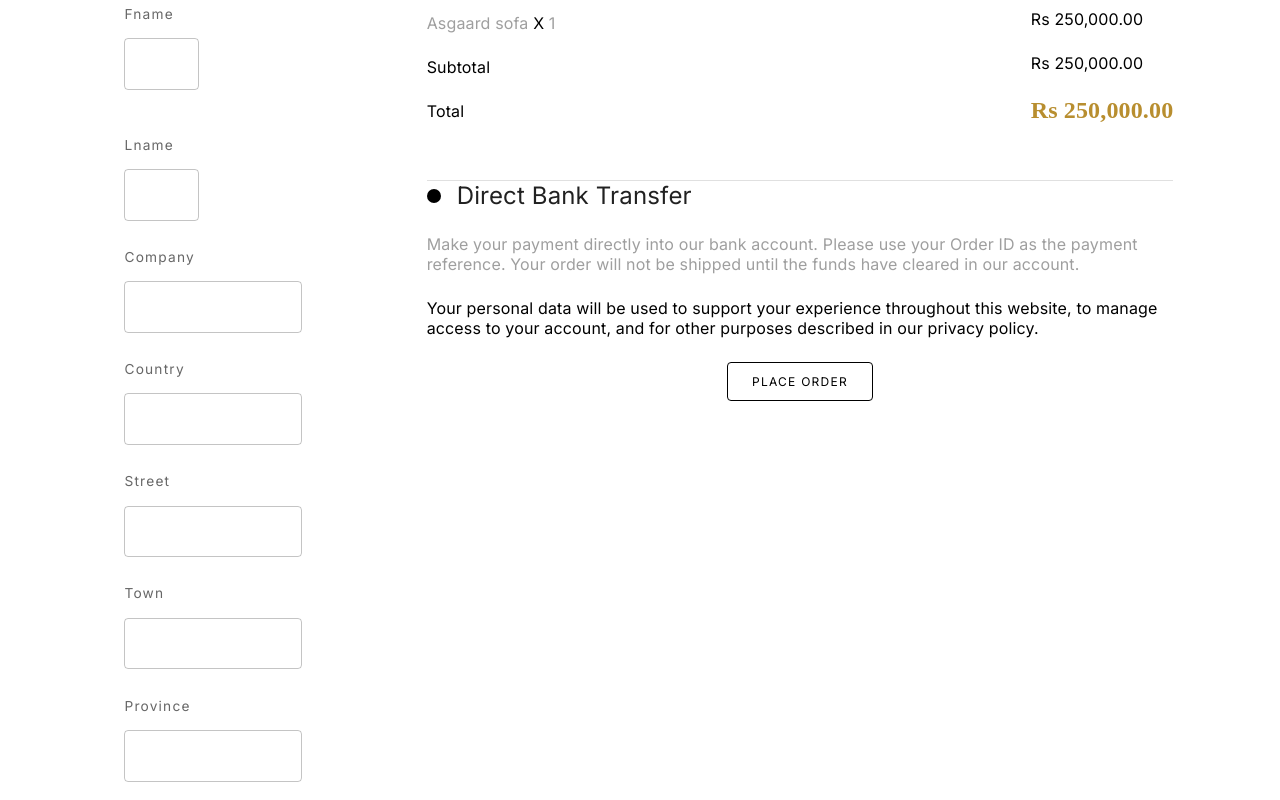
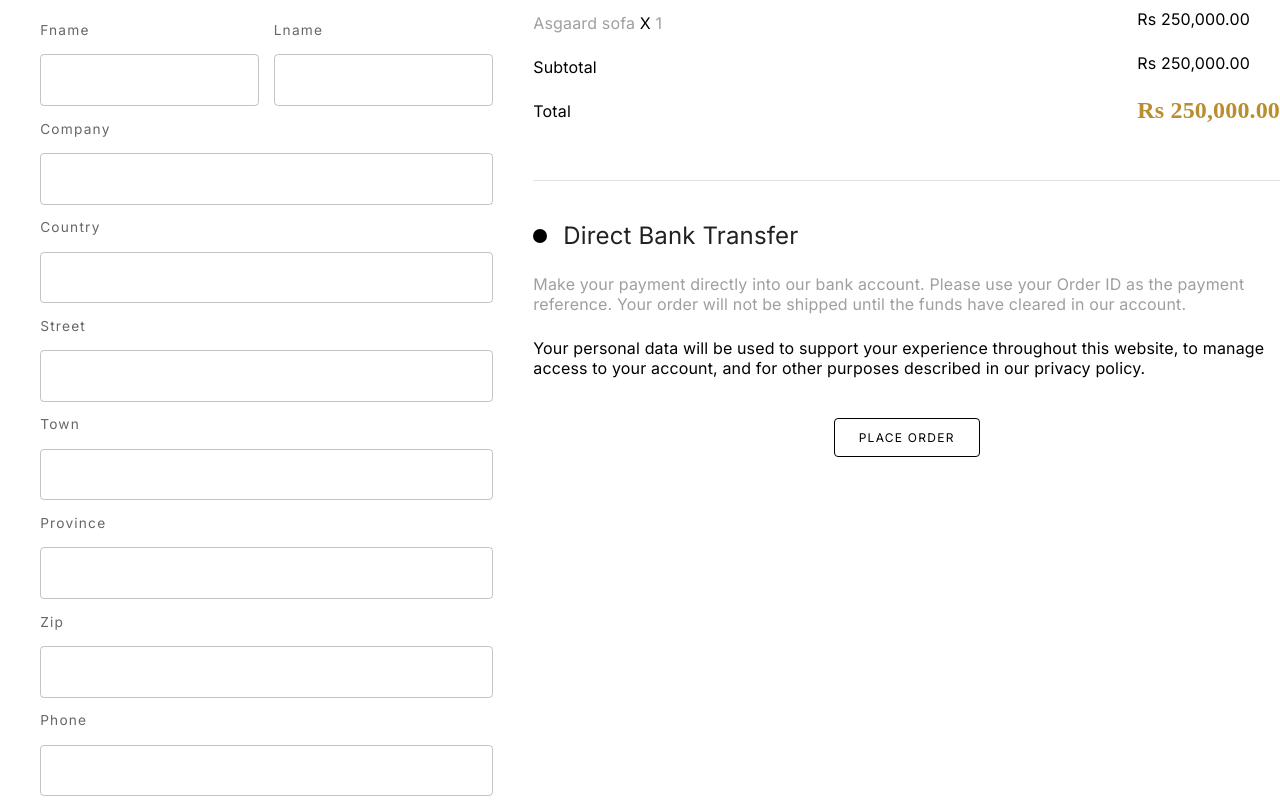
Before and after one commit to buzzracharyeah-rejan/ecommerce_test, a React (Vite) app: page /checkout in a window 1280 px wide. Shown: the part 640-1440 px from the top of the page. Built offline with nearby package versions, Linux system fonts and the light colour scheme.

Commit message:
fix: style checkout

```diff
--- a/src/scenes/Checkout/index.tsx
+++ b/src/scenes/Checkout/index.tsx
@@ -24,7 +24,7 @@ const Checkout = () => {
       <Header title='Contacts' location='Home' location1='Checkout' />
       <Grid container>
         {/* LEFT */}
-        <Grid item xs={12} md={6} lg={4} display={'flex'} flexDirection={'column'}>
+        <Grid item xs={12} md={6} lg={5} display={'flex'} flexDirection={'column'}>
           <Box sx={{ ...classes.justifyContentCol, m: '6.5rem 0 2.5rem 0' }}>
             <Typography
               variant='h4'
@@ -38,57 +38,50 @@ const Checkout = () => {
             >
               Billing details
             </Typography>
-            <form onSubmit={handleSubmit(onSubmit)}>
+            <Box component='form' onSubmit={handleSubmit(onSubmit)} sx={{ mt: '1rem' }}>
               <Box sx={{ ...classes.justifyContent }}>
-                <Grid
-                  item
-                  xs={12}
-                  md={6}
-                  lg={5}
-                  sx={{ ...classes.justifyContentCol, gap: '0.85rem' }}
-                >
-                  <Grid container gap={4}>
-                    <Grid item xs={12} md={5}>
+                <Grid container width='453px' gap='0.91rem'>
+                  <Grid item xs={12} md={5.8}>
+                    <Box>
                       <FormInputText name='fname' control={control} label='First Name' />
+                    </Box>
                   </Grid>
-                    <Grid item xs={12} md={5}>
+                  <Grid item xs={12} md={5.8}>
+                    <Box>
                       <FormInputText name='lname' control={control} label='Last Name' />
+                    </Box>
                   </Grid>
                 </Grid>
-                  <Grid item xs={12}>
-                    <FormInputText
-                      name='company'
-                      control={control}
-                      label='Company Name (Optional)'
-                    />
-                  </Grid>
-                  <Grid item xs={12}>
+
+                <Box width='453px'>
+                  <FormInputText name='company' control={control} label='Company Name (Optional)' />
+                </Box>
+                <Box width='453px'>
                   <FormInputText name='country' control={control} label='Country / Region' />
-                  </Grid>
-                  <Grid item xs={12}>
+                </Box>
+                <Box width='453px'>
                   <FormInputText name='street' control={control} label='Street address' />
-                  </Grid>
-                  <Grid item xs={12}>
+                </Box>
+                <Box width='453px'>
                   <FormInputText name='town' control={control} label='Town / City' />
-                  </Grid>
-                  <Grid item xs={12}>
+                </Box>
+                <Box width='453px'>
                   <FormInputText name='province' control={control} label='Province' />
-                  </Grid>
-                  <Grid item xs={12}>
+                </Box>
+                <Box width='453px'>
                   <FormInputText name='zip' control={control} label='ZIP code' />
-                  </Grid>
-                  <Grid item xs={12}>
+                </Box>
+                <Box width='453px'>
                   <FormInputText name='phone' control={control} label='Phone' />
-                  </Grid>
-                  <Grid item xs={12}>
+                </Box>
+                <Box width='453px'>
                   <FormInputText name='email' control={control} label='Email address' />
-                  </Grid>
-                  <Grid item xs={12}>
+                </Box>
+                <Box width='453px'>
                   <FormInputText name='additionalInfo' control={control} label='' />
-                  </Grid>
-                </Grid>
                 </Box>
-            </form>
+              </Box>
+            </Box>
             <Box mt='2.5rem' mb='0.5rem' textAlign={'center'}>
               <Button type='submit' sx={classes.submitBtn}>
                 Submit
@@ -120,7 +113,7 @@ const Checkout = () => {
             </FlexBetween>
           </Box>
           <Divider />
-          <Box sx={classes.justifyContentCol}>
+          <Box sx={{ ...classes.justifyContentCol, m: '2.5rem  0' }}>
             <Box display='flex' justifyContent='flex-start' alignItems='center' gap={2}>
               <Box borderRadius='50%' height='14px' width='14px' sx={{ background: '#000' }} />
               <Typography sx={classes.title}>Direct Bank Transfer</Typography>
@@ -135,7 +128,7 @@ const Checkout = () => {
               Your personal data will be used to support your experience throughout this website, to
               manage access to your account, and for other purposes described in our privacy policy.
             </Typography>
-            <Box textAlign={'center'}>
+            <Box textAlign={'center'} mt='1rem'>
               <Button sx={classes.orderBtn}>Place order</Button>
             </Box>
           </Box>
```
Lines whose indentation alone changed are shown as unchanged.
